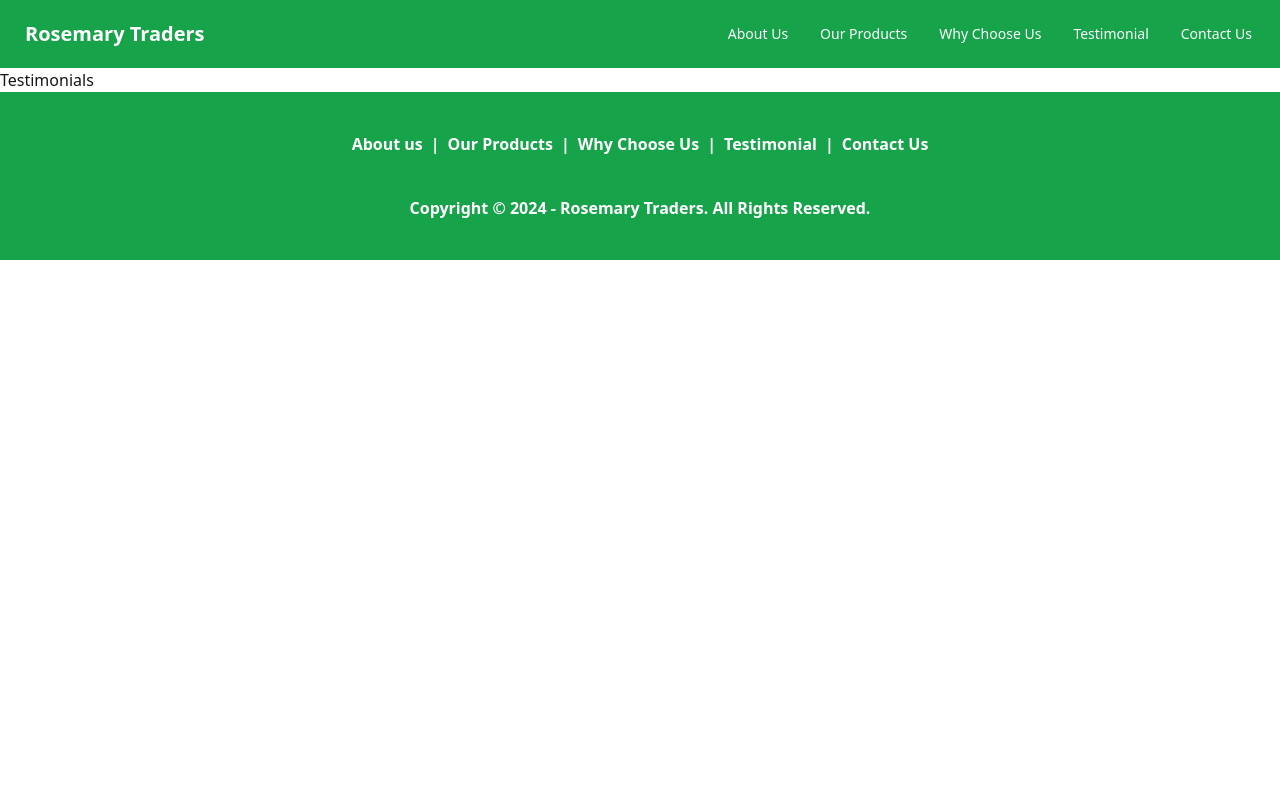
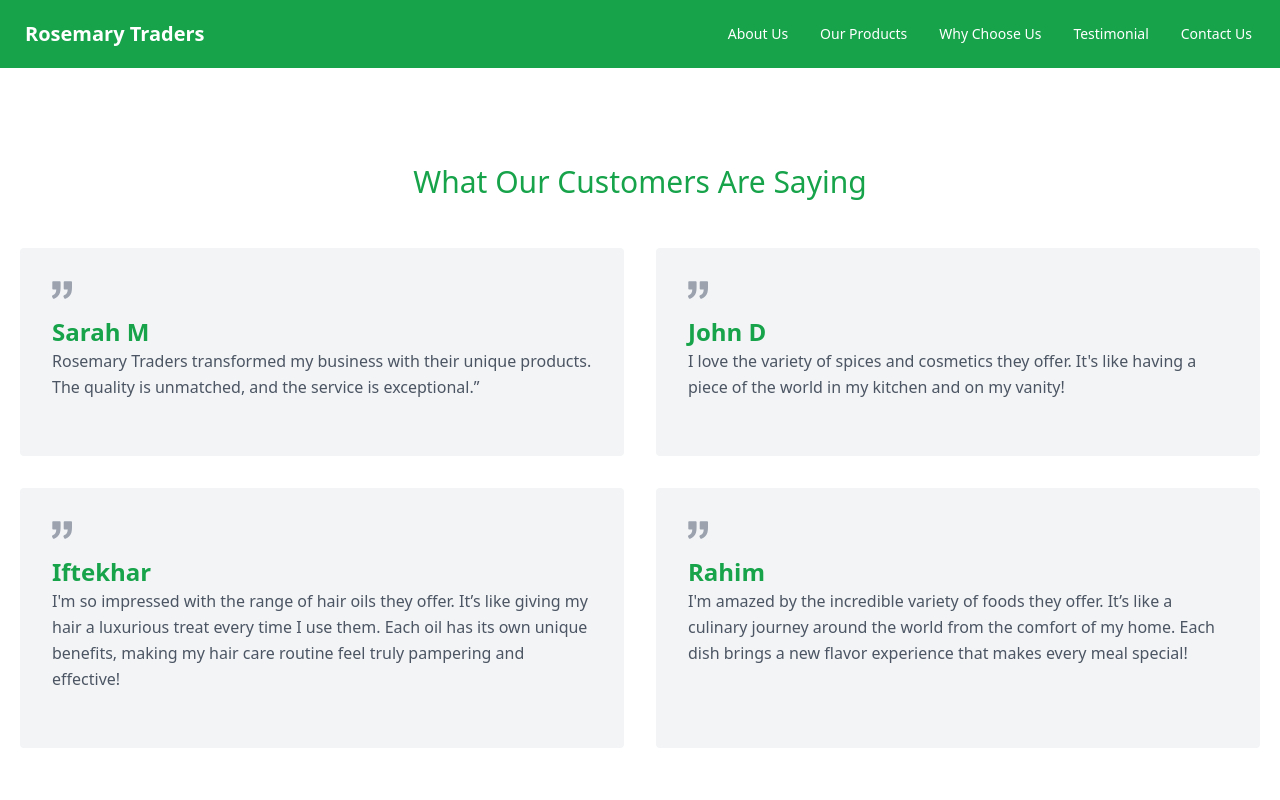
Before and after one commit to md-maruf-hossain/rosemary-traders, a React (Vite) app: page /testimonial in a window 1280 px wide. Shown: the top 800 px of the page. Built offline with nearby package versions, Linux system fonts and the light colour scheme.

Commit message:
testinal page done

```diff
--- /dev/null
+++ b/public/testimonial.json
@@ -0,0 +1,22 @@
+[
+  {
+    "id": "1",
+    "name": "Sarah M",
+    "description": "Rosemary Traders transformed my business with their unique products. The quality is unmatched, and the service is exceptional.” "
+  },
+  {
+    "id": "2",
+    "name": "John D",
+    "description": "I love the variety of spices and cosmetics they offer. It's like having a piece of the world in my kitchen and on my vanity!"
+  },
+  {
+    "id": "3",
+    "name": "Iftekhar",
+    "description": "I'm so impressed with the range of hair oils they offer. It’s like giving my hair a luxurious treat every time I use them. Each oil has its own unique benefits, making my hair care routine feel truly pampering and effective!"
+  },
+  {
+    "id": "4",
+    "name": "Rahim",
+    "description": "I'm amazed by the incredible variety of foods they offer. It’s like a culinary journey around the world from the comfort of my home. Each dish brings a new flavor experience that makes every meal special!"
+  }
+]
--- a/src/Pages/Shared/NavBar/Navbar.jsx
+++ b/src/Pages/Shared/NavBar/Navbar.jsx
@@ -30,7 +30,9 @@
           </ul>
         </div>
         {/* /navbar drop down for phone */}
-        <a className="btn btn-ghost text-xl">Rosemary Traders</a>
+        <Link to="/" className="btn btn-ghost text-xl">
+          Rosemary Traders
+        </Link>
       </div>
       <div className="navbar-end hidden lg:flex">
         <ul className="menu menu-horizontal px-1 font-medium">
--- a/src/Pages/Testimonials/Testimonials.jsx
+++ b/src/Pages/Testimonials/Testimonials.jsx
@@ -1,11 +1,41 @@
-import React from 'react';
+import React, { useEffect, useState } from "react";
 
 const Testimonials = () => {
-    return (
-        <div>
-            Testimonials
+  const [comments, setComments] = useState([]);
+
+  useEffect(() => {
+    fetch("/testimonial.json")
+      .then((res) => res.json())
+      .then((data) => setComments(data))
+      .then((err) => console.error(err));
+  }, []);
+
+  return (
+    <section className="text-gray-600 body-font">
+      <div className="container px-5 py-24 mx-auto">
+        <h1 className="text-3xl font-medium title-font text-green-600 mb-12 text-center">What Our Customers Are Saying </h1>
+        <div className="flex flex-wrap -m-4">
+
+          {comments.map((comment) => (
+            <div key={comment.id} className="p-4 md:w-1/2 w-full">
+              <div className="h-full bg-gray-100 p-8 rounded">
+                <svg xmlns="http://www.w3.org/2000/svg" fill="currentColor" className="block w-5 h-5 text-gray-400 mb-4" viewBox="0 0 975.036 975.036">
+                  <path d="M925.036 57.197h-304c-27.6 0-50 22.4-50 50v304c0 27.601 22.4 50 50 50h145.5c-1.9 79.601-20.4 143.3-55.4 191.2-27.6 37.8-69.399 69.1-125.3 93.8-25.7 11.3-36.8 41.7-24.8 67.101l36 76c11.6 24.399 40.3 35.1 65.1 24.399 66.2-28.6 122.101-64.8 167.7-108.8 55.601-53.7 93.7-114.3 114.3-181.9 20.601-67.6 30.9-159.8 30.9-276.8v-239c0-27.599-22.401-50-50-50zM106.036 913.497c65.4-28.5 121-64.699 166.9-108.6 56.1-53.7 94.4-114.1 115-181.2 20.6-67.1 30.899-159.6 30.899-277.5v-239c0-27.6-22.399-50-50-50h-304c-27.6 0-50 22.4-50 50v304c0 27.601 22.4 50 50 50h145.5c-1.9 79.601-20.4 143.3-55.4 191.2-27.6 37.8-69.4 69.1-125.3 93.8-25.7 11.3-36.8 41.7-24.8 67.101l35.9 75.8c11.601 24.399 40.501 35.2 65.301 24.399z"></path>
+                </svg>
+                <a className="inline-flex items-center">
+                  <span className="flex-grow flex flex-col">
+                    <span className="title-font text-green-600 text-2xl font-semibold">{comment.name}</span>
+                  </span>
+                </a>
+                <p className="leading-relaxed mb-6">{comment.description}</p>
+              </div>
+            </div>
+          ))}
+
         </div>
-    );
+      </div>
+    </section>
+  );
 };
 
 export default Testimonials;
```
